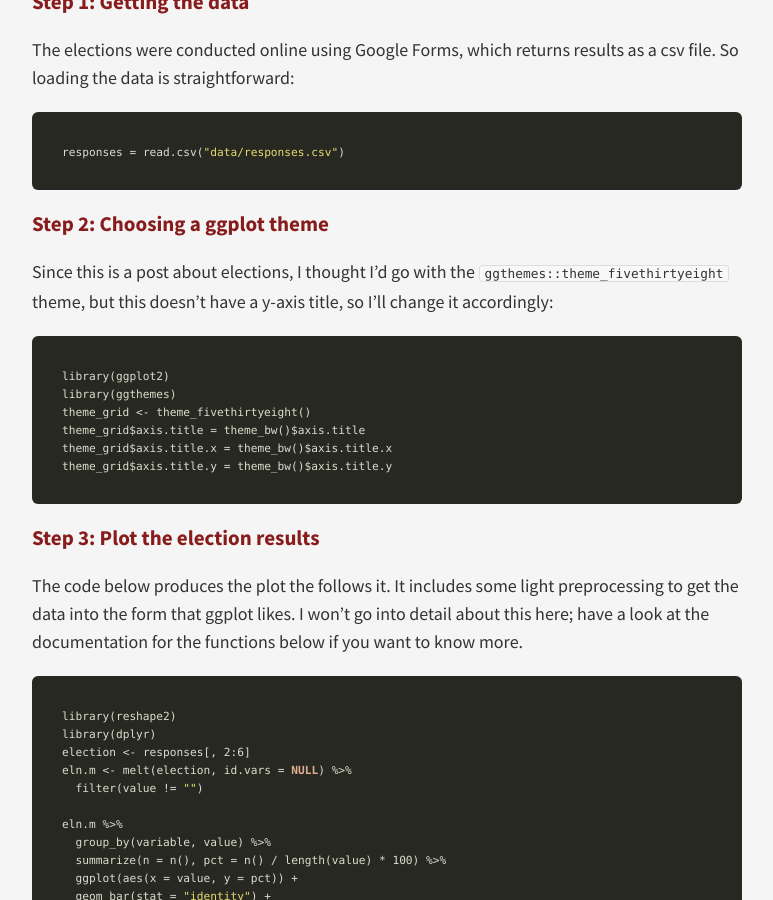
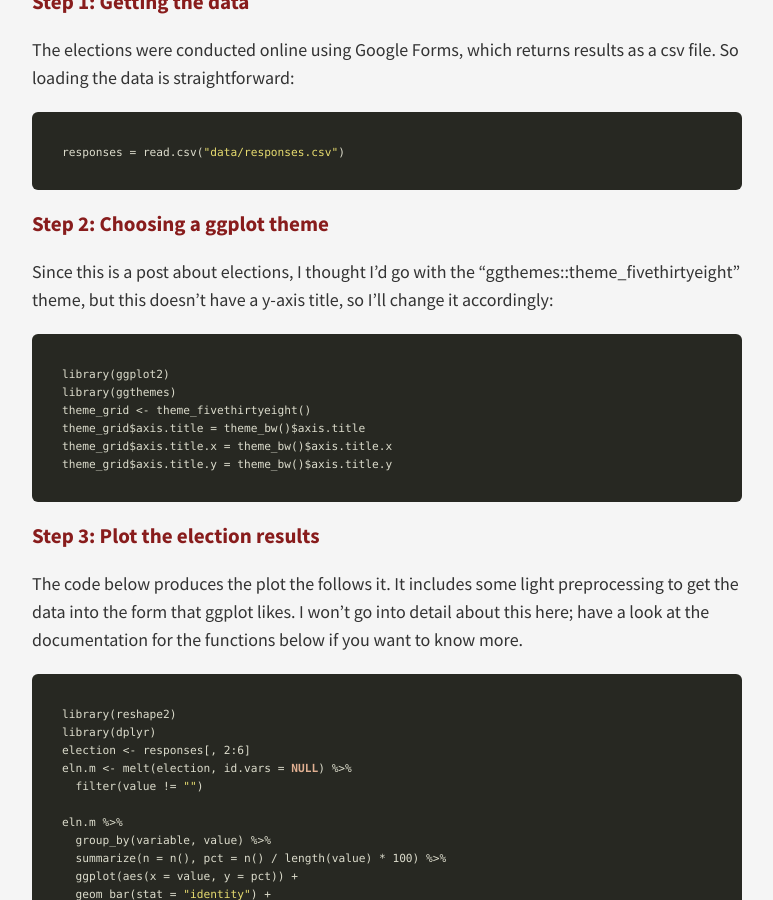
Before and after one commit to gridclub/gridclub.github.io, a Jekyll site: the page built from _posts/2015-11-01-election-and-survey-results.md, in a window 1280 px wide and 900 px high, scrolled down 488 px. Shown: the whole window, without its empty margins (253-1026 px from the left). Built offline with Jekyll 4.4.1, drawn with Linux system fonts in a browser that asks for light colours; nearby versions of some CDN libraries; comment, search, counter and statistics services are not loaded; some of the changed text lies outside the part shown.

```diff
--- a/_posts/2015-11-01-election-and-survey-results.md
+++ b/_posts/2015-11-01-election-and-survey-results.md
@@ -18,7 +18,7 @@ responses = read.csv("data/responses.csv")
 
 ### Step 2: Choosing a ggplot theme
 
-Since this is a post about elections, I thought I'd go with the `ggthemes::theme_fivethirtyeight` theme, but this doesn't have a y-axis title, so I'll change it accordingly:
+Since this is a post about elections, I thought I'd go with the "ggthemes::theme_fivethirtyeight" theme, but this doesn't have a y-axis title, so I'll change it accordingly:
 
 
 {% highlight r %}
@@ -71,7 +71,7 @@ responses[8, 8] %>%
 {% endhighlight %}
 
 {% highlight r %}
-## [1] "Talks by people in industry, Hands-on data projects / hackathons, Coding, etc. tutorials, Professional events--resume workshops, interview practice, career fairs"
+>> [1] "Talks by people in industry, Hands-on data projects / hackathons, Coding, etc. tutorials, Professional events--resume workshops, interview practice, career fairs"
 {% endhighlight %}
 
 Splitting this string by comma yields a character vector of length 7, despite only 4 checkboxes having been selected:
```
